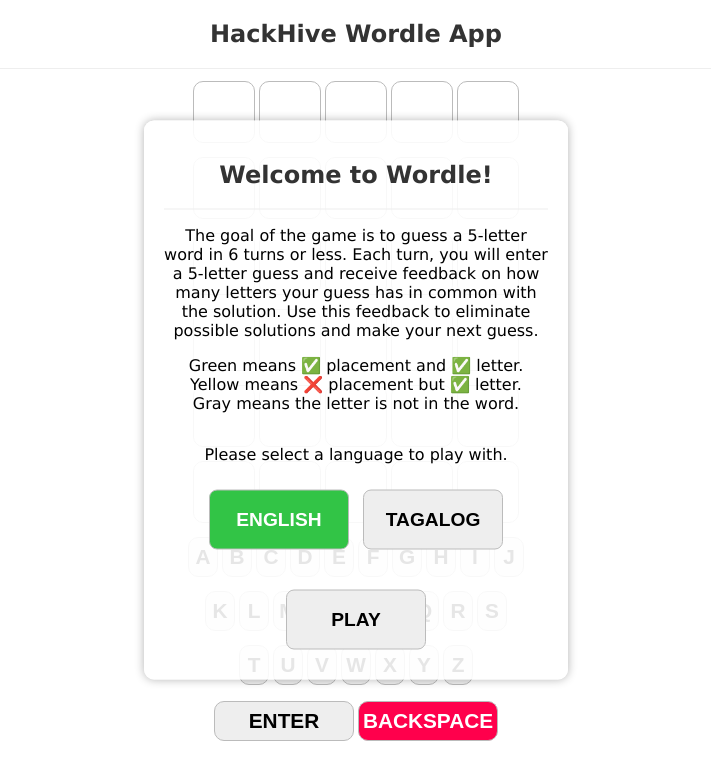
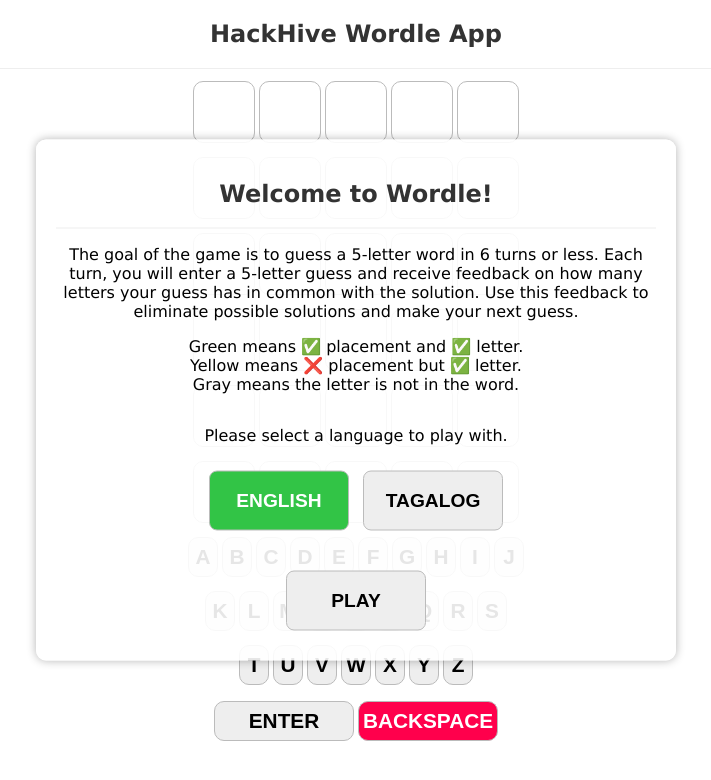
Before and after one commit to markuskusxyren/wordle, a React (Create React App) app: page / in a window 1280 px wide. Shown: the top 780 px of the page, without its empty margins (284-995 px from the left). Built offline with nearby package versions, Linux system fonts and the light colour scheme.

Commit message:
fixed css again

```diff
--- a/src/index.css
+++ b/src/index.css
@@ -206,7 +206,7 @@ h1 {
 .instructions-modal {
   background: rgba(255, 255, 255, 0.9);
   position: fixed;
-  width: 30%;
+  width: 60%;
   max-width: 600px;
   height: auto;
   top: 50%;
```
